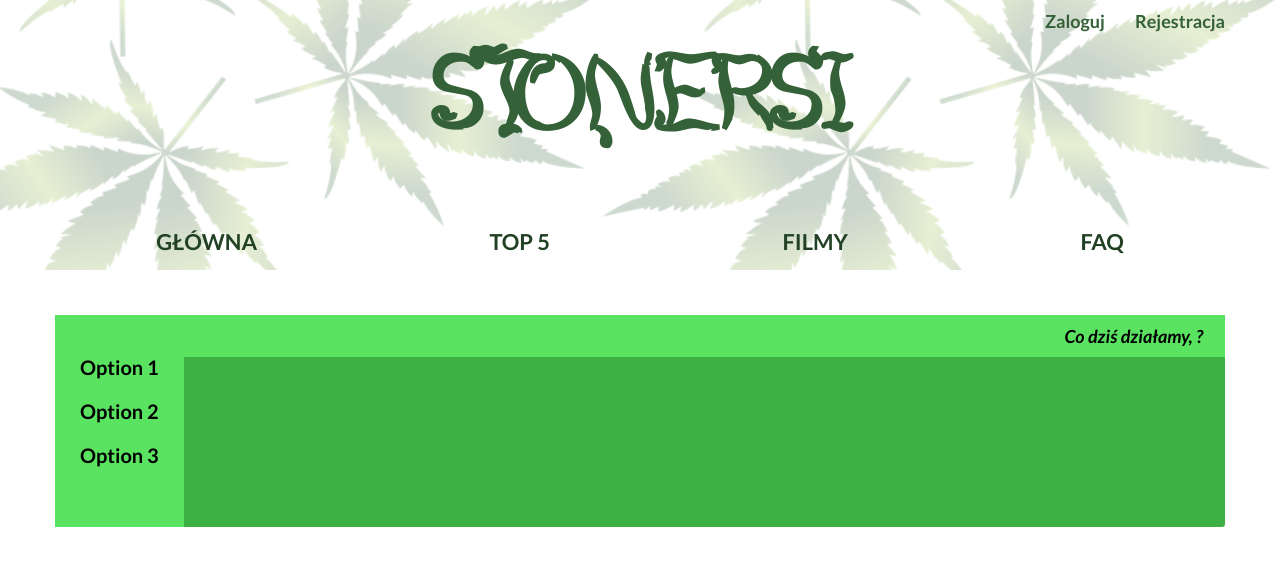
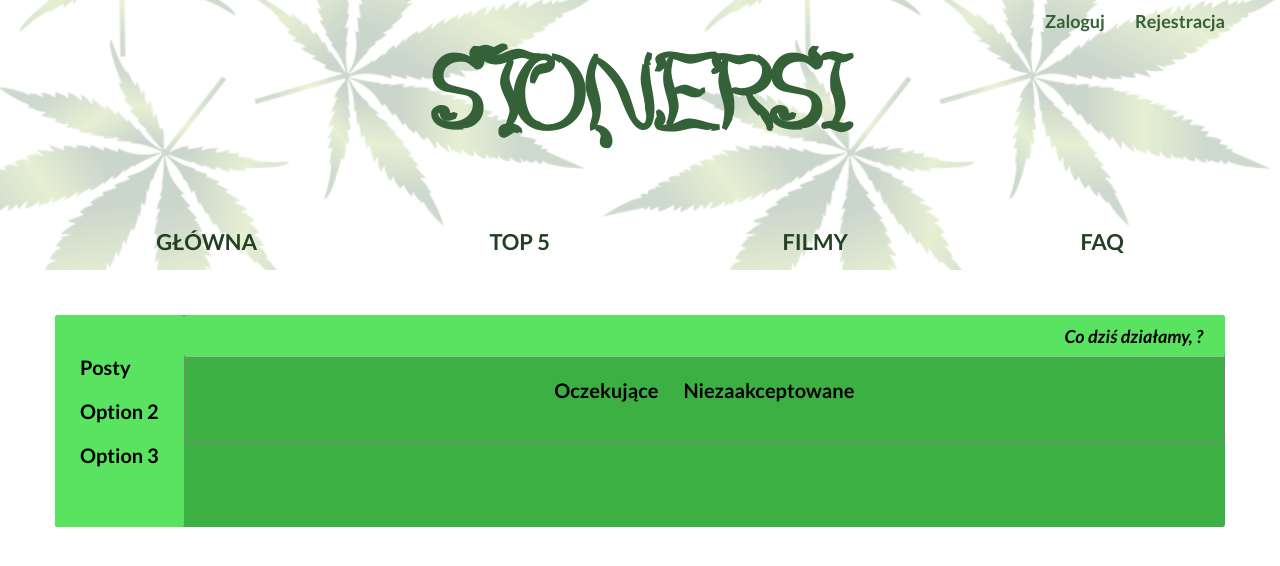
Before and after one commit to MagicianPL/Stonersi, a React (Create React App) app: page /dashboard in a window 1280 px wide. Shown: the top 566 px of the page. Built offline with nearby package versions, Linux system fonts and the light colour scheme.

Commit message:
Dashboard PostsView cmp in build

```diff
--- a/src/views/Dashboard/Dashboard.tsx
+++ b/src/views/Dashboard/Dashboard.tsx
@@ -1,6 +1,7 @@
 import React from 'react';
 import { useSelector } from 'react-redux';
 import StyledWrapper from './StyledWrapper';
+import PostsView from './SubPages/Posts/PostsView';
 
 const Dashboard = () => {
     const { user } = useSelector((state: any) => state.userReducer);
@@ -8,13 +9,14 @@ const Dashboard = () => {
         <StyledWrapper>
             <nav>
                 <ul>
-                    <li>Option 1</li>
+                    <li>Posty</li>
                     <li>Option 2</li>
                     <li>Option 3</li>
                 </ul>
             </nav>
             <div className="content">
-                <p className="greeting">Co dziś działamy, {user?.login}?</p>
+                <p className="greeting"><span>Co dziś działamy, {user?.login}?</span></p>
+                <PostsView />
             </div>
         </StyledWrapper>
     );
--- a/src/views/Dashboard/StyledWrapper.tsx
+++ b/src/views/Dashboard/StyledWrapper.tsx
@@ -14,11 +14,17 @@ const StyledWrapper = styled.div`
         background: #59e361;
         height: 100%;
         font-weight: bold;
+        border-radius: 3px;
 
         li {
             margin-bottom: 20px;
             font-size: 20px;
             cursor: pointer;
+            transition: all 0.3s;
+
+            &:hover {
+                opacity: 0.7;
+            }
         }
     }
 
@@ -33,6 +39,19 @@ const StyledWrapper = styled.div`
         font-weight: bold;
         font-style: italic;
         font-size: 18px;
+        border-radius: 3px;
+
+        span {
+            opacity: 0;
+            animation: appearing 1s forwards;
+            animation-delay: 1.5s;
+        }
+    }
+
+    @keyframes appearing {
+        100% {
+            opacity: 1;
+        }
     }
 `;
 
--- /dev/null
+++ b/src/views/Dashboard/SubPages/Posts/PostsView.tsx
@@ -0,0 +1,17 @@
+import React from 'react';
+import StyledWrapper from './StyledWrapper';
+
+const PostsView = () => {
+    return(
+        <StyledWrapper>
+            <nav>
+                <ul>
+                    <li>Oczekujące</li>
+                    <li>Niezaakceptowane</li>
+                </ul>
+            </nav>
+        </StyledWrapper>
+    );
+};
+
+export default PostsView;
--- /dev/null
+++ b/src/views/Dashboard/SubPages/Posts/StyledWrapper.tsx
@@ -0,0 +1,18 @@
+import styled from 'styled-components';
+
+const StyledWrapper = styled.div`
+    width: 100%;
+    border: 1px solid gray;
+
+    ul {
+        width: 100%;
+        display: flex;
+        font-size: 16px;
+        justify-content: center;
+        background: transparent;
+        gap: 25px;
+        padding: 20px 0;
+    }
+`;
+
+export default StyledWrapper;
```
